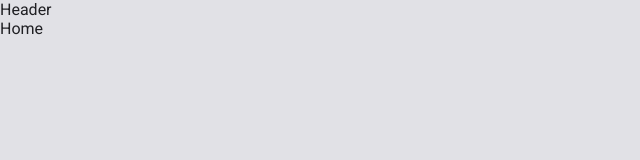
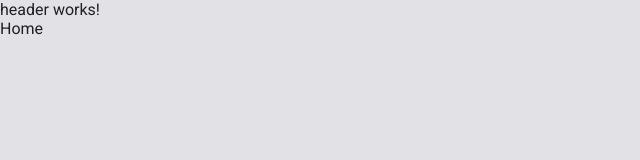
Before and after one commit to LucasBargas/dt_money_angular, an Angular app: page /home in a window 1280 px wide. Shown: the top 160 px of the page, without its empty margins (0-640 px from the left). Built offline with nearby package versions, Linux system fonts and the light colour scheme.

Commit message:
Header - in development

```diff
--- a/src/app/app.component.html
+++ b/src/app/app.component.html
@@ -1,5 +1,5 @@
 <app-toggle-theme-button></app-toggle-theme-button>
-<header>Header</header>
+<app-header></app-header>
 <main>
   <router-outlet />
 </main>
--- a/src/app/app.component.ts
+++ b/src/app/app.component.ts
@@ -3,10 +3,11 @@ import { Component, inject } from '@angular/core';
 import { RouterOutlet } from '@angular/router';
 import { ThemeService } from './services/theme.service';
 import { ToggleThemeButtonComponent } from "./components/toggle-theme-button/toggle-theme-button.component";
+import { HeaderComponent } from "./components/header/header.component";
 
 @Component({
   selector: 'app-root',
-  imports: [CommonModule, RouterOutlet, ToggleThemeButtonComponent],
+  imports: [CommonModule, RouterOutlet, ToggleThemeButtonComponent, HeaderComponent],
   templateUrl: './app.component.html',
   styleUrl: './app.component.scss'
 })
--- /dev/null
+++ b/src/app/components/header/header.component.html
@@ -0,0 +1 @@
+<header>header works!</header>
```
Also changed, not shown: src/app/components/header/header.component.ts (added, +13 -0 lines), src/app/components/header/header.component.scss (added), src/assets/images/logo.png (added).
